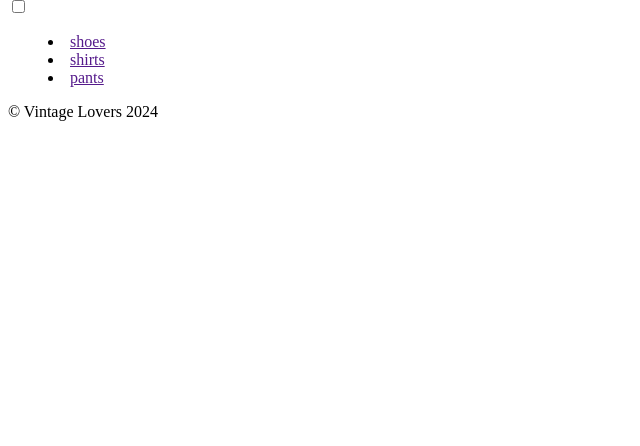
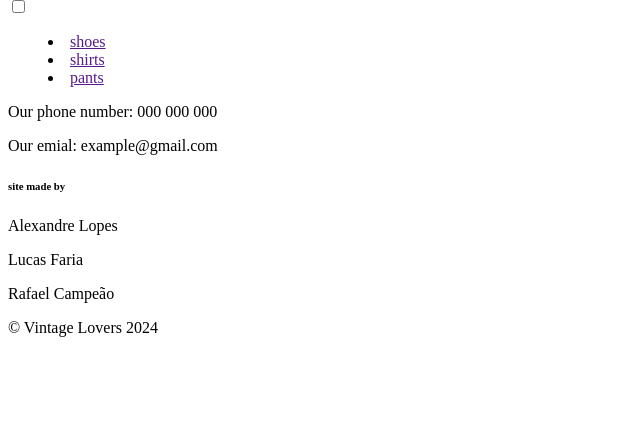
Before and after one commit to AlexL534/Vintage_Lovers-LTW, a PHP site: page /pages/index.php in a window 1280 px wide. Shown: the part 354-800 px from the top of the page, without its empty margins (0-640 px from the left). Run offline with PHP 8.4, Linux system fonts and the light colour scheme.

Commit message:
updated footer

```diff
--- a/templates/common.tpl.php
+++ b/templates/common.tpl.php
@@ -32,6 +32,12 @@ function drawFooter() { ?>
             </main>
 
             <footer>
+                <p>Our phone number: 000 000 000</p>
+                <p>Our emial: example@gmail.com</p>
+                <h6>site made by</h6>
+                <p>Alexandre Lopes</p>
+                <p>Lucas Faria</p>
+                <p>Rafael Campeão</p>
                 <p>&copy; Vintage Lovers 2024<p>
             </footer>
         </body>
```
